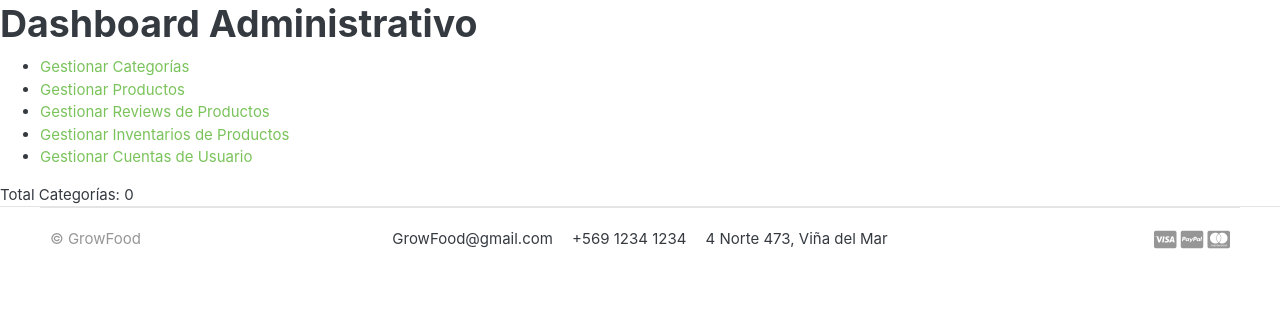
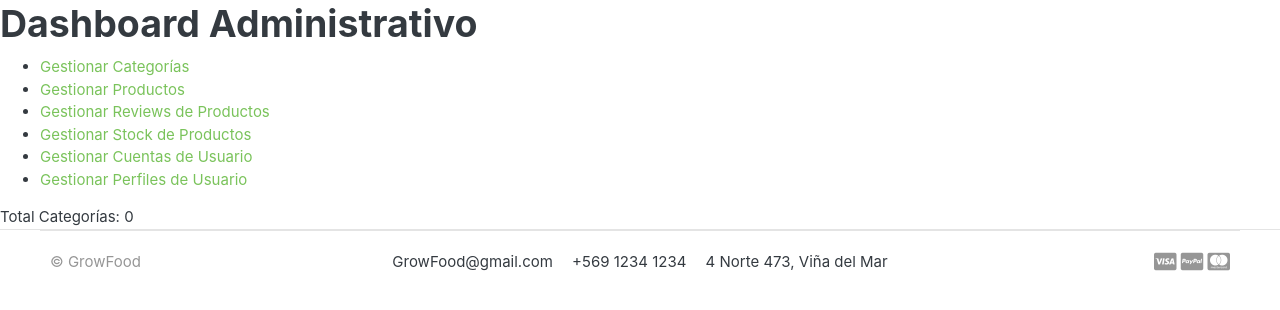
Before and after one commit to retamalpeirano/django_ecommerce, a Django app: page /erp/ in a window 1280 px wide. Shown: the part 89-399 px from the top of the page. Run offline with Django 5.2, Linux system fonts and the light colour scheme; the visitor is signed in with stand-in values (Sample User, id 1); data that the repository does not hold is empty; some libraries are stand-ins or nearby versions; some web fonts are replaced.

Commit message:
Sólo sé que nada sé

```diff
--- a/templates/adminApp/dashboard.html
+++ b/templates/adminApp/dashboard.html
@@ -7,8 +7,9 @@
         <li><a href="{% url 'adminApp:category_list' %}">Gestionar Categorías</a></li>
         <li><a href="{% url 'adminApp:product_list' %}">Gestionar Productos</a></li>
         <li><a href="{% url 'adminApp:reviewrating_list' %}">Gestionar Reviews de Productos</a></li>
-        <li><a href="{% url 'adminApp:inventory_list' %}">Gestionar Inventarios de Productos</a></li>
+        <li><a href="{% url 'adminApp:inventory_list' %}">Gestionar Stock de Productos</a></li>
         <li><a href="{% url 'adminApp:account_list' %}">Gestionar Cuentas de Usuario</a></li>
+        <li><a href="{% url 'adminApp:userprofile_list' %}">Gestionar Perfiles de Usuario</a></li>
     </ul>
     <div>
         <p>Total Categorías: {{ category_count }}</p>
```
Also changed, not shown: adminApp/views.py (+16 -2 lines).
